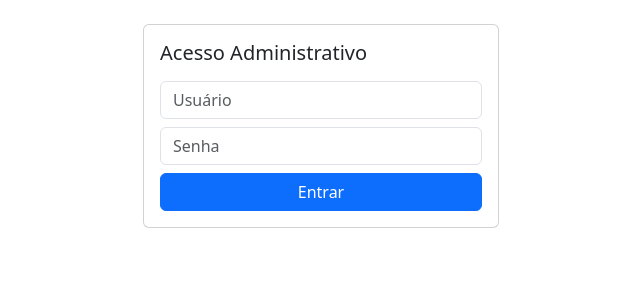
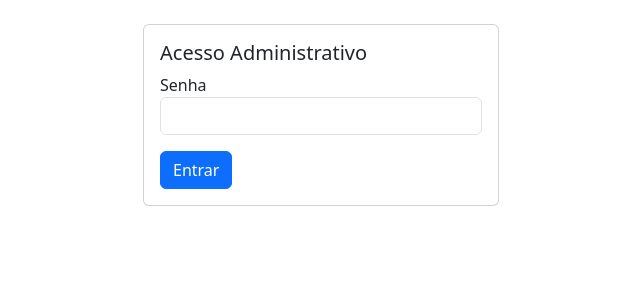
Before and after one commit to awerneck/lista_presenca, a Flask app: page /admin in a window 1280 px wide. Shown: the part 56-356 px from the top of the page, without its empty margins (319-959 px from the left). Run offline with Flask 3, Linux system fonts and the light colour scheme.

Commit message:
Update login.html

```diff
--- a/templates/login.html
+++ b/templates/login.html
@@ -1,26 +1,17 @@
 {% extends "base.html" %}
-{% block title %}Login Admin{% endblock %}
 {% block content %}
 <div class="row justify-content-center">
-  <div class="col-12 col-md-6 col-lg-4">
-    <div class="card">
-      <div class="card-body">
-        <h3 class="h5 mb-3">Acesso Administrativo</h3>
-        {% if erro %}<div class="alert alert-danger" role="alert">Usuário ou senha incorretos</div>{% endif %}
-        <form method="POST" aria-label="Formulário de login">
-          <div class="mb-2">
-            <label class="form-label visually-hidden" for="usuario">Usuário</label>
-            <input id="usuario" class="form-control" name="usuario" placeholder="Usuário" required>
-          </div>
-          <div class="mb-2">
-            <label class="form-label visually-hidden" for="senha">Senha</label>
-            <input id="senha" class="form-control" name="senha" type="password" placeholder="Senha" required>
-          </div>
-          <div class="d-grid">
-            <button class="btn btn-primary">Entrar</button>
-          </div>
-        </form>
-      </div>
+  <div class="col-md-4">
+    <div class="card p-3">
+      <h5>Acesso Administrativo</h5>
+      {% if erro %}<div class="alert alert-danger">Senha inválida</div>{% endif %}
+      <form action="/admin" method="get">
+        <div class="mb-3">
+          <label>Senha</label>
+          <input name="senha" class="form-control" type="password" required>
+        </div>
+        <button class="btn btn-primary">Entrar</button>
+      </form>
     </div>
   </div>
 </div>
```
